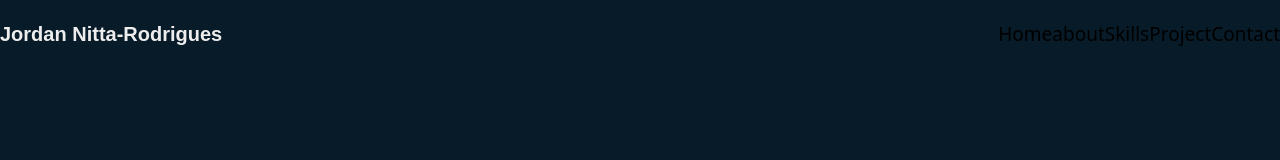
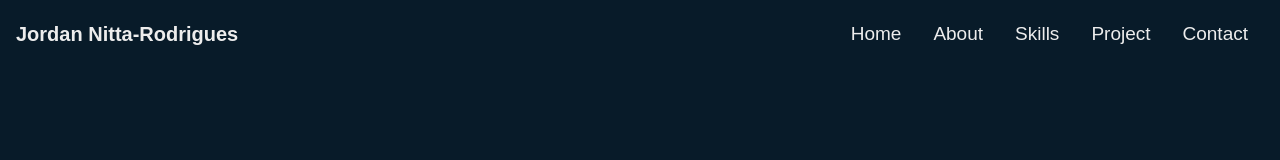
Before and after one commit to JordanNitta/JordanPortfolio, a React (Create React App) app in the folder client/: page / in a window 1280 px wide. Shown: the top 160 px of the page. Built offline with nearby package versions, Linux system fonts and the light colour scheme.

Commit message:
Working on it

```diff
--- a/client/src/components/Navbar/Navbar.jsx
+++ b/client/src/components/Navbar/Navbar.jsx
@@ -1,6 +1,6 @@
 import React from 'react'
 import { useState } from 'react'
-import { NavLink, Navigate, useNavigate } from 'react-router-dom'
+import { Link, NavLink, Navigate, useNavigate } from 'react-router-dom'
 import { AiOutlineMenu, AiOutlineClose } from 'react-icons/ai'
 import { motion, AnimatePresence } from "framer-motion";
 const Navbar = () => {
@@ -8,7 +8,7 @@ const Navbar = () => {
 
     const navLinks = [
         { title: 'Home', URL: '/' },
-        { title: 'about', URL: '/about' },
+        { title: 'About', URL: '/about' },
         { title: 'Skills', URL: '/skills' },
         { title: 'Project', URL: '/project' },
         { title: 'Contact', URL: '/contact' },
@@ -23,20 +23,19 @@ const Navbar = () => {
     }
 
     return (
-        <nav className='fixed w-full flex justify-between h-[68px] items-center'>
+        <nav className='fixed w-full flex justify-between h-[68px] items-center sm:px-4 sm:py-2' >
             <h3 className='font-style text-main font-semibold text-[20px] cursor-pointer sm:text[20px]'>Jordan Nitta-Rodrigues</h3>
-            <div className='flex justify-center items-center' onClick={handleMenu}>
-                {
-                    !showMenu ?
-                        <AiOutlineMenu size={35} className="text-main cursor-pointer sm:hidden" />
-                        :
-                        <AiOutlineClose size={35} className="text-main cursor-pointer sm:hidden" />
-                }
-                {/* <AiOutlineMenu size={35} className="text-main cursor-pointer sm:hidden" /> */}
-                <ul className="sm:flex justify-center items-center hidden">
+
+
+            <AiOutlineMenu size={35} className=" text-main cursor-pointer sm:hidden" />
+
+            <div className='justify-center items-center hidden sm:flex' onClick={handleMenu}>
+                <ul className="flex justify-center items-center">
                     {navLinks.map((link, index) => (
                         <li key={index}>
-                            <a href={link.URL} className='text-[19px]'>{link.title}</a>
+                            <Link to={link.URL} className='text-[19px] text-main px-4 font-style font-medium'>
+                                {link.title}
+                            </Link>
                         </li>
                     ))}
                 </ul>
```
